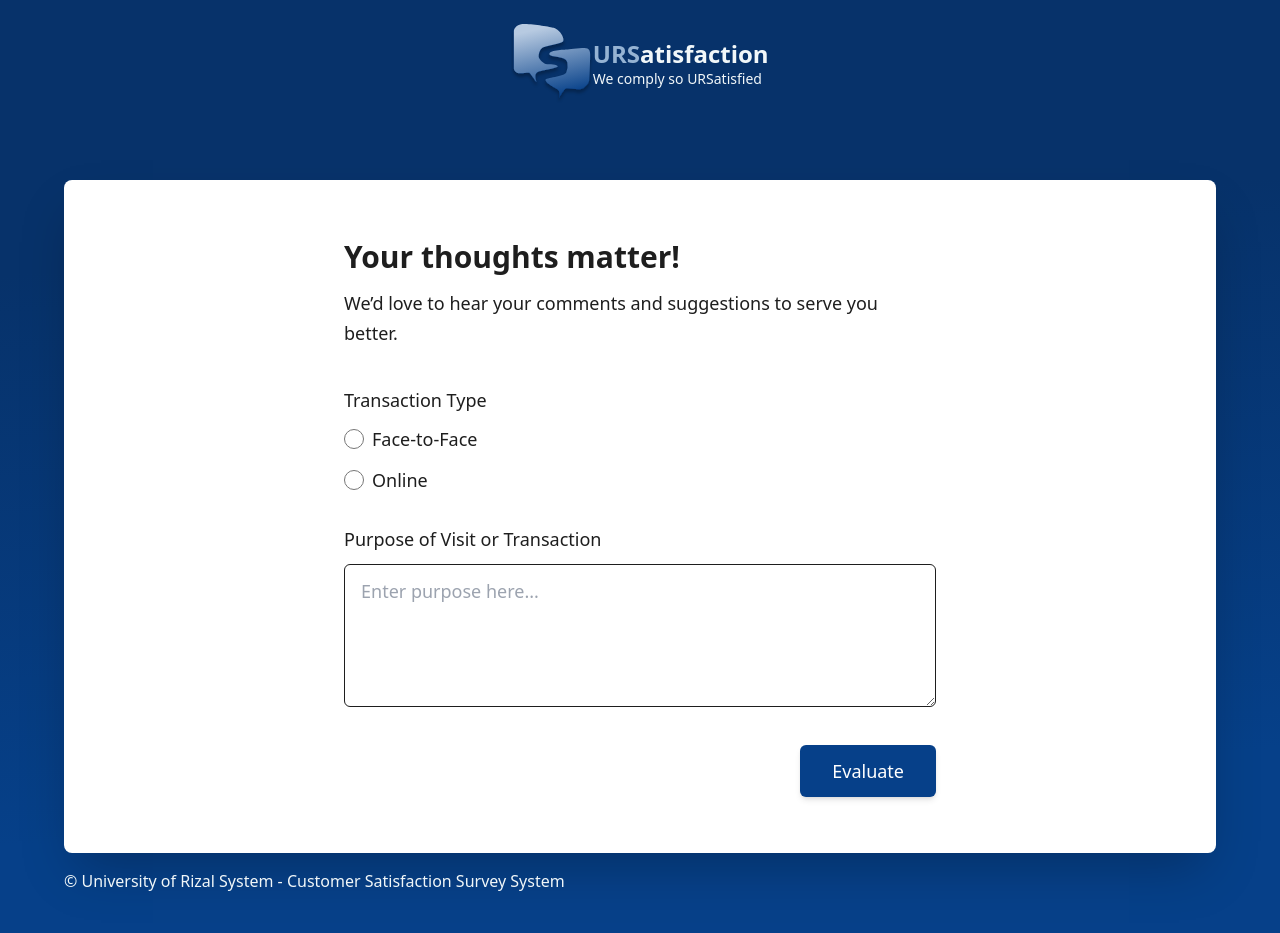
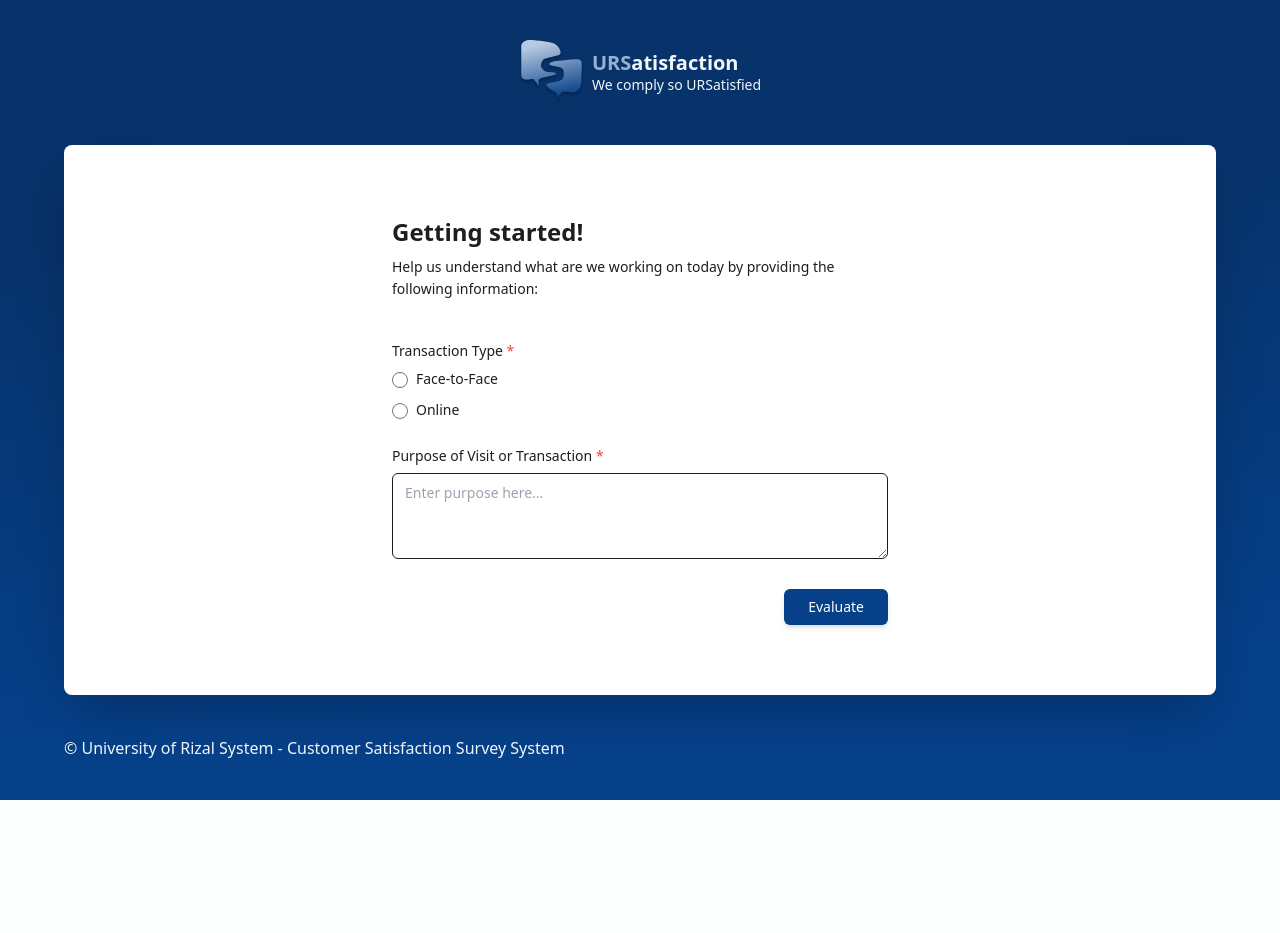
Before and after one commit to Exodus102/css_website_migration, a PHP site: page / in a window 1280 px wide. After the commit the page ends 800 px from the top, so only its background shows below. Run offline with PHP 8.4, Linux system fonts and the light colour scheme.

Commit message:
29/08/2025 DD/MM/YY - Mertola

```diff
--- a/Tailwind/src/output.css
+++ b/Tailwind/src/output.css
@@ -596,12 +596,40 @@ video {
   margin-top: 1.5rem;
 }
 
+.mb-4 {
+  margin-bottom: 1rem;
+}
+
+.mb-6 {
+  margin-bottom: 1.5rem;
+}
+
+.mt-8 {
+  margin-top: 2rem;
+}
+
+.mb-2 {
+  margin-bottom: 0.5rem;
+}
+
+.mt-10 {
+  margin-top: 2.5rem;
+}
+
 .block {
   display: block;
 }
 
 .flex {
   display: flex;
+}
+
+.table {
+  display: table;
+}
+
+.hidden {
+  display: none;
 }
 
 .h-20 {
@@ -616,6 +644,26 @@ video {
   height: 1.5rem;
 }
 
+.h-16 {
+  height: 4rem;
+}
+
+.h-screen {
+  height: 100vh;
+}
+
+.h-12 {
+  height: 3rem;
+}
+
+.h-4 {
+  height: 1rem;
+}
+
+.h-14 {
+  height: 3.5rem;
+}
+
 .min-h-\[620px\] {
   min-height: 620px;
 }
@@ -624,8 +672,16 @@ video {
   min-height: 100vh;
 }
 
-.min-h-\[610px\] {
-  min-height: 610px;
+.min-h-\[500px\] {
+  min-height: 500px;
+}
+
+.min-h-\[600px\] {
+  min-height: 600px;
+}
+
+.min-h-\[550px\] {
+  min-height: 550px;
 }
 
 .w-5 {
@@ -636,24 +692,60 @@ video {
   width: 1.5rem;
 }
 
+.w-\[90\%\] {
+  width: 90%;
+}
+
 .w-full {
   width: 100%;
+}
+
+.w-4 {
+  width: 1rem;
 }
 
 .max-w-2xl {
   max-width: 42rem;
 }
 
+.max-w-4xl {
+  max-width: 56rem;
+}
+
 .max-w-\[90\%\] {
   max-width: 90%;
 }
 
+.max-w-\[85\%\] {
+  max-width: 85%;
+}
+
+.max-w-\[80\%\] {
+  max-width: 80%;
+}
+
+.max-w-xl {
+  max-width: 36rem;
+}
+
+.flex-shrink-0 {
+  flex-shrink: 0;
+}
+
+.flex-grow {
+  flex-grow: 1;
+}
+
+.list-inside {
+  list-style-position: inside;
+}
+
+.list-disc {
+  list-style-type: disc;
+}
+
 .flex-col {
   flex-direction: column;
-}
-
-.items-start {
-  align-items: flex-start;
 }
 
 .items-center {
@@ -692,10 +784,22 @@ video {
   margin-bottom: calc(2.5rem * var(--tw-space-y-reverse));
 }
 
+.space-y-2 > :not([hidden]) ~ :not([hidden]) {
+  --tw-space-y-reverse: 0;
+  margin-top: calc(0.5rem * calc(1 - var(--tw-space-y-reverse)));
+  margin-bottom: calc(0.5rem * var(--tw-space-y-reverse));
+}
+
 .space-y-3 > :not([hidden]) ~ :not([hidden]) {
   --tw-space-y-reverse: 0;
   margin-top: calc(0.75rem * calc(1 - var(--tw-space-y-reverse)));
   margin-bottom: calc(0.75rem * var(--tw-space-y-reverse));
+}
+
+.space-y-4 > :not([hidden]) ~ :not([hidden]) {
+  --tw-space-y-reverse: 0;
+  margin-top: calc(1rem * calc(1 - var(--tw-space-y-reverse)));
+  margin-bottom: calc(1rem * var(--tw-space-y-reverse));
 }
 
 .space-y-8 > :not([hidden]) ~ :not([hidden]) {
@@ -704,8 +808,10 @@ video {
   margin-bottom: calc(2rem * var(--tw-space-y-reverse));
 }
 
-.rounded {
-  border-radius: 0.25rem;
+.space-y-6 > :not([hidden]) ~ :not([hidden]) {
+  --tw-space-y-reverse: 0;
+  margin-top: calc(1.5rem * calc(1 - var(--tw-space-y-reverse)));
+  margin-bottom: calc(1.5rem * var(--tw-space-y-reverse));
 }
 
 .rounded-lg {
@@ -718,6 +824,10 @@ video {
 
 .border {
   border-width: 1px;
+}
+
+.border-t {
+  border-top-width: 1px;
 }
 
 .border-\[\#1E1E1E\] {
@@ -756,6 +866,18 @@ video {
   padding: 0.75rem;
 }
 
+.p-12 {
+  padding: 3rem;
+}
+
+.p-10 {
+  padding: 2.5rem;
+}
+
+.p-2 {
+  padding: 0.5rem;
+}
+
 .px-10 {
   padding-left: 2.5rem;
   padding-right: 2.5rem;
@@ -771,13 +893,60 @@ video {
   padding-right: 2rem;
 }
 
+.py-2 {
+  padding-top: 0.5rem;
+  padding-bottom: 0.5rem;
+}
+
 .py-3 {
   padding-top: 0.75rem;
   padding-bottom: 0.75rem;
 }
 
+.px-3 {
+  padding-left: 0.75rem;
+  padding-right: 0.75rem;
+}
+
+.px-6 {
+  padding-left: 1.5rem;
+  padding-right: 1.5rem;
+}
+
+.pl-3 {
+  padding-left: 0.75rem;
+}
+
+.pr-10 {
+  padding-right: 2.5rem;
+}
+
+.pt-8 {
+  padding-top: 2rem;
+}
+
+.pt-6 {
+  padding-top: 1.5rem;
+}
+
+.pt-3 {
+  padding-top: 0.75rem;
+}
+
+.pt-2 {
+  padding-top: 0.5rem;
+}
+
+.pt-4 {
+  padding-top: 1rem;
+}
+
 .text-left {
   text-align: left;
+}
+
+.text-center {
+  text-align: center;
 }
 
 .text-2xl {
@@ -790,6 +959,11 @@ video {
   line-height: 2.25rem;
 }
 
+.text-base {
+  font-size: 1rem;
+  line-height: 1.5rem;
+}
+
 .text-lg {
   font-size: 1.125rem;
   line-height: 1.75rem;
@@ -800,12 +974,26 @@ video {
   line-height: 1.25rem;
 }
 
+.text-xl {
+  font-size: 1.25rem;
+  line-height: 1.75rem;
+}
+
+.text-xs {
+  font-size: 0.75rem;
+  line-height: 1rem;
+}
+
 .font-bold {
   font-weight: 700;
 }
 
 .font-medium {
   font-weight: 500;
+}
+
+.font-semibold {
+  font-weight: 600;
 }
 
 .leading-relaxed {
@@ -840,21 +1028,34 @@ video {
   color: rgb(241 247 249 / var(--tw-text-opacity, 1));
 }
 
+.text-gray-500 {
+  --tw-text-opacity: 1;
+  color: rgb(107 114 128 / var(--tw-text-opacity, 1));
+}
+
+.text-gray-600 {
+  --tw-text-opacity: 1;
+  color: rgb(75 85 99 / var(--tw-text-opacity, 1));
+}
+
+.text-gray-800 {
+  --tw-text-opacity: 1;
+  color: rgb(31 41 55 / var(--tw-text-opacity, 1));
+}
+
+.text-red-600 {
+  --tw-text-opacity: 1;
+  color: rgb(220 38 38 / var(--tw-text-opacity, 1));
+}
+
 .text-white {
   --tw-text-opacity: 1;
   color: rgb(255 255 255 / var(--tw-text-opacity, 1));
 }
 
-.\!underline {
-  text-decoration-line: underline !important;
-}
-
-.decoration-\[\#064089\] {
-  text-decoration-color: #064089;
-}
-
-.underline-offset-2 {
-  text-underline-offset: 2px;
+.text-red-500 {
+  --tw-text-opacity: 1;
+  color: rgb(239 68 68 / var(--tw-text-opacity, 1));
 }
 
 .shadow-2xl {
@@ -882,6 +1083,11 @@ video {
   background-color: rgb(30 58 138 / var(--tw-bg-opacity, 1));
 }
 
+.focus\:border-\[\#064089\]:focus {
+  --tw-border-opacity: 1;
+  border-color: rgb(6 64 137 / var(--tw-border-opacity, 1));
+}
+
 .focus\:outline-none:focus {
   outline: 2px solid transparent;
   outline-offset: 2px;
@@ -897,3 +1103,10 @@ video {
   --tw-ring-opacity: 1;
   --tw-ring-color: rgb(6 64 137 / var(--tw-ring-opacity, 1));
 }
+
+@media (min-width: 640px) {
+  .sm\:text-lg {
+    font-size: 1.125rem;
+    line-height: 1.75rem;
+  }
+}
--- a/pages/first_page.php
+++ b/pages/first_page.php
@@ -1,61 +1,65 @@
-<div class="min-h-screen flex flex-col items-center justify-start relative bg-cover bg-center"
+<div class="h-screen flex flex-col items-center justify-between relative bg-cover bg-center"
   style="background-image: url('resources/svg/landing-page.svg');">
 
 <!-- Logo -->
-  <div class="flex items-center justify-center gap- mb-5 mt-6">
-    <img src="resources/svg/logo.svg" alt="URSatisfaction Logo" class="h-20">
+<div class="flex items-center justify-center gap-2 mb-4 mt-10">
+  <img src="resources/svg/logo.svg" alt="URSatisfaction Logo" class="h-16">
   <div class="text-left">
-      <h2 class="text-2xl font-bold leading-tight">
+    <h2 class="text-xl font-bold leading-tight">
       <span class="text-[#95B3D3]">URS</span><span class="text-[#F1F7F9]">atisfaction</span>
     </h2>
     <p class="text-sm text-[#F1F7F9] leading-snug">We comply so URSatisfied</p>
   </div>
 </div>
 
-  <!-- White Border -->
-  <div class="bg-white shadow-2xl rounded-lg w-full max-w-[90%] p-14 mx-6 min-h-[620px] mt-14">
-    <!-- Inner wrapper with extra padding -->
-    <div class="w-full max-w-2xl mx-auto space-y-10 px-10">
+
+  <!-- White Card -->
+  <div class="bg-white shadow-2xl rounded-lg w-full max-w-[90%] p-10 mx-6 min-h-[550px] flex items-center">
+    <!-- Inner wrapper -->
+    <div class="w-full max-w-xl mx-auto space-y-10 px-10">
 
       <!-- Title -->
       <div class="text-left">
-        <h1 class="text-3xl font-bold text-[#1E1E1E] mb-3 leading-snug">Your thoughts matter!</h1>
-        <p class="text-lg text-[#1E1E1E] leading-relaxed">
-          We’d love to hear your comments and suggestions to serve you better.
+        <h1 class="text-2xl font-bold text-[#1E1E1E] mb-2 leading-snug">Getting started!</h1>
+        <p class="text-sm text-[#1E1E1E] leading-relaxed max-w-[90%]">
+          Help us understand what are we working on today by providing the following information:
         </p>
       </div>
 
       <!-- Form -->
-      <form action="pages/dynamic_page.php" method="POST" class="space-y-8">
+      <form action="pages/dynamic_page.php" method="POST" class="space-y-6">
 
         <!-- Transaction Type -->
         <div>
-          <label class="block text-[#1E1E1E] text-lg mb-3 leading-snug">Transaction Type</label>
-          <div class="space-y-3">
+          <label class="block text-[#1E1E1E] text-sm mb-2 leading-snug">Transaction Type <span class="text-red-500">*</span></label>
+          <div class="space-y-2">
             <label class="flex items-center space-x-2">
-              <input type="radio" name="transaction_type" value="Face-to-Face" class="text-[#064089] focus:ring-[#064089] w-5 h-5">
-              <span class="text-lg text-[#1E1E1E] leading-relaxed">Face-to-Face</span>
+              <input type="radio" name="transaction_type" value="Face-to-Face"
+                     class="text-[#064089] focus:ring-[#064089] w-4 h-4" required>
+              <span class="text-sm text-[#1E1E1E] leading-relaxed">Face-to-Face</span>
             </label>
             <label class="flex items-center space-x-2">
-              <input type="radio" name="transaction_type" value="Online" class="text-[#064089] focus:ring-[#064089] w-5 h-5">
-              <span class="text-lg text-[#1E1E1E] leading-relaxed">Online</span>
+              <input type="radio" name="transaction_type" value="Online"
+                     class="text-[#064089] focus:ring-[#064089] w-4 h-4" required>
+              <span class="text-sm text-[#1E1E1E] leading-relaxed">Online</span>
             </label>
           </div>
         </div>
 
         <!-- Purpose of Visit -->
         <div>
-          <label class="block text-[#1E1E1E] text-lg mb-3 leading-snug">Purpose of Visit or Transaction</label>
+          <label class="block text-[#1E1E1E] text-sm mb-2 leading-snug">Purpose of Visit or Transaction <span class="text-red-500">*</span></label>
           <textarea
             name="purpose"
-            rows="4"
-            class="w-full border border-[#1E1E1E] rounded-md px-4 py-3 text-lg text-[#1E1E1E] leading-relaxed focus:outline-none focus:ring-2 focus:ring-[#064089]"
-            placeholder="Enter purpose here..."></textarea>
+            rows="3"
+            class="w-full border border-[#1E1E1E] rounded-md px-3 py-2 text-sm text-[#1E1E1E] leading-relaxed focus:outline-none focus:ring-2 focus:ring-[#064089]"
+            placeholder="Enter purpose here..."
+            required></textarea>
         </div>
 
         <!-- Button -->
         <div class="flex justify-end">
-          <button type="submit" class="bg-[#064089] hover:bg-blue-900 text-white text-lg font-medium px-8 py-3 rounded-md shadow-md transition">
+          <button type="submit" class="bg-[#064089] hover:bg-blue-900 text-white text-sm font-medium px-6 py-2 rounded-md shadow-md transition">
             Evaluate
           </button>
         </div>
@@ -72,4 +76,5 @@
       </p>
     </div>
 
+
 </div>
```
Also changed, not shown: pages/dynamic_page.php (+41 -28 lines). Lines whose indentation alone changed are shown as unchanged.
